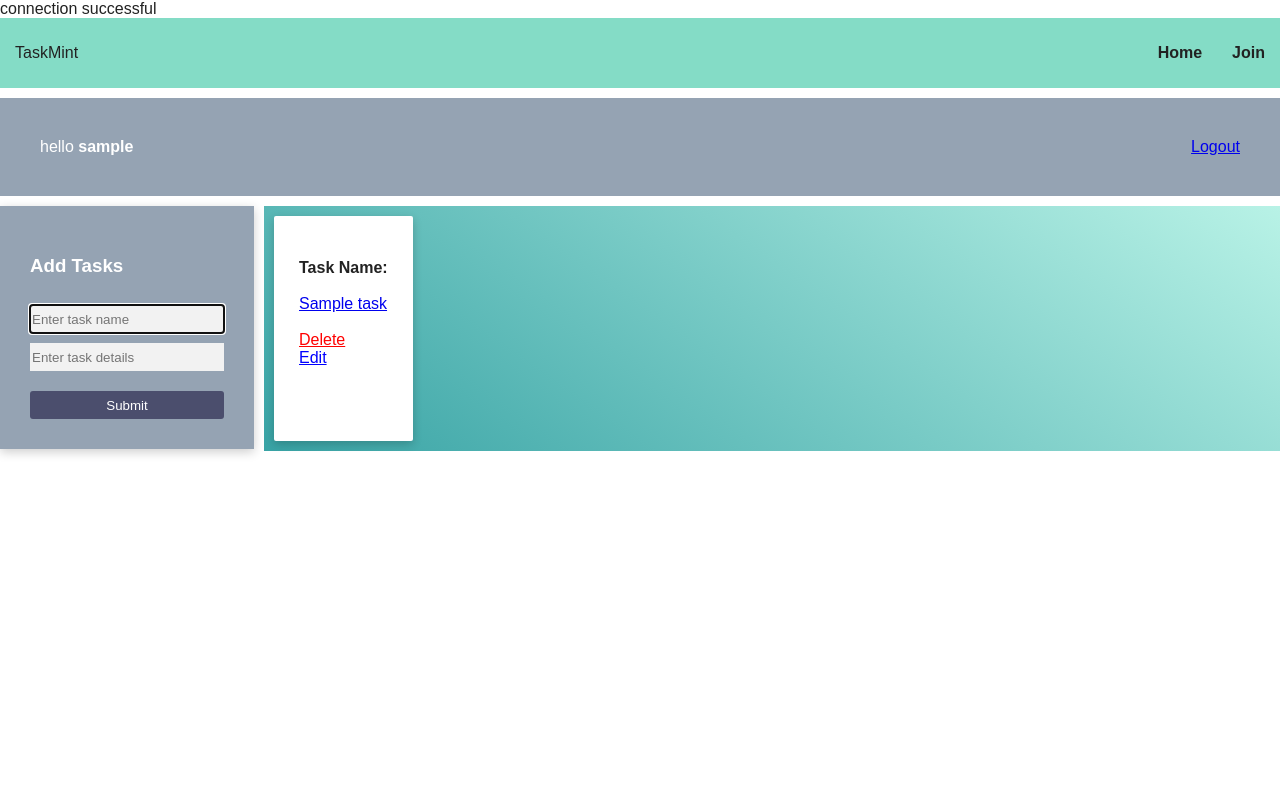
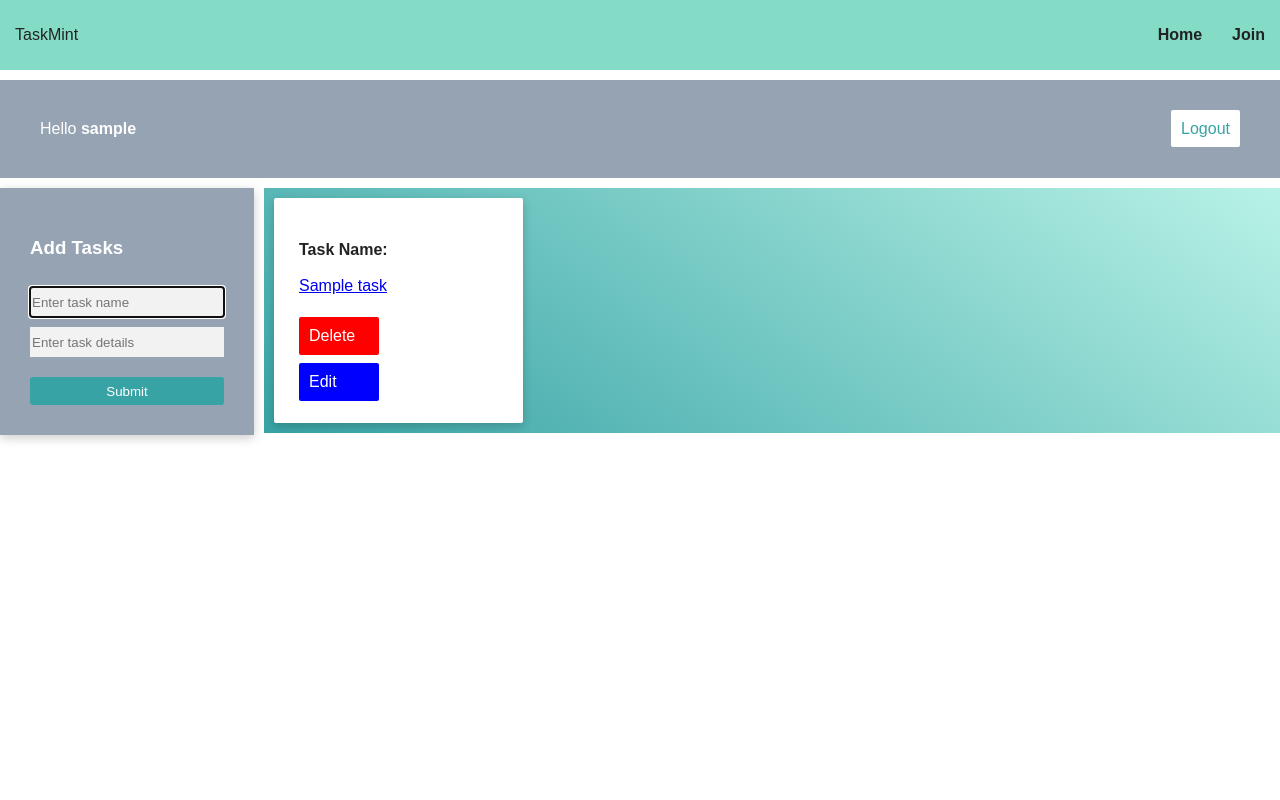
Before and after one commit to trisv/taskmint-prac-project, a PHP site: page / in a window 1280 px wide. Run offline with PHP 8.4, Linux system fonts and the light colour scheme; the visitor is signed in with stand-in values (Sample User, id 1); tables that the repository leaves empty or names only in its code hold one stand-in row (values such as "Sample post"); some web fonts are replaced.

Commit message:
Yet more styling changes

```diff
--- a/db.php
+++ b/db.php
@@ -12,7 +12,7 @@ try {
   //create new pdo instance
   $pdo = new PDO($dsn, $user, $password, [PDO::ATTR_ERRMODE => PDO::ERRMODE_EXCEPTION]);
   if($pdo) {
-    echo "connection successful";
+
   }
 } catch (PDOException $e) {
 	echo $e->getMessage();
--- a/index.php
+++ b/index.php
@@ -12,17 +12,17 @@ if(!userLoggedIn()){
  ?>
 
 <div class="main">
-  <div class="row-1" style="margin:10px auto;display:flex;justify-content:space-between;;padding:2.5rem;background-color:#95a3b3;">
-    <div class="welcome-bar" style="color:white;">
-      <?php echo 'hello ' . "<strong>" . $_SESSION['username'] . "</strong>"; ?>
+  <div class="row-1">
+    <div class="welcome-bar">
+      <?php echo 'Hello ' . "<strong>" . $_SESSION['username'] . "</strong>"; ?>
     </div>
     <div>
-      <a href='logout.php'>Logout</a>
+      <a class="logout-link"href='logout.php'>Logout</a>
     </div>
   </div>
-  <div class="row-2" style="display:flex;justify-content:flex-start;align-items:flex-start;gap:10px;">
-    <div class="task-form-container" style="width:20%;">
-      <form class="task-form" action="process_task.php" method='POST'style="display:flex;min-width:175pxmin-height:175px;padding:30px;background-color:#95a3b3;">
+  <div class="row-2">
+    <div class="task-form-container">
+      <form class="task-form" action="process_task.php" method='POST'>
         <h3>Add Tasks</h3>
         <input type="text" name="task_name" placeholder="Enter task name" required autofocus >
         <input type="text" name="task_details" placeholder="Enter task details" required >
@@ -39,18 +39,18 @@ if(!userLoggedIn()){
         $myTasks = $tasks_list->viewTasks();
         ?>
 
-      <div class="task-display" style="display:flex;min-height:175px;gap:10px;justify-content:flex-start;flex-wrap:wrap;padding:10px;background-image:linear-gradient(35deg, #38a3a5, #b8f2e6);">
+      <div class="task-display">
         <?php
         if(!empty($myTasks)) {
           foreach($myTasks as $task_item) {
-            echo "<div style='display:flex;flex-direction:column;max-width:20%;min-height:175px;background-color:#fff;padding:25px;box-shadow: 0 3px 10px rgb(0 0 0 / 0.2);border-radius:2px;'>";
+            echo "<div class='task-box' style='display:flex;flex-direction:column;width:20%;max-height:175px;background-color:#fff;padding:25px;box-shadow: 0 3px 10px rgb(0 0 0 / 0.2);border-radius:2px;'>";
             //echo "<strong>Task ID:</strong> " . $task_item['task_id'] . "<br>";
             echo "<br>";
             echo "<strong>Task Name:</strong> " . "<br>" . "<a href='task.php?task_id=" . $task_item['task_id'] . "'>" . $task_item['task_name'] . '</a><br>';
             //echo "<strong>Task Details:</strong> " . $task_item['task_details'] . "<br>";
             //echo "<strong>Task Date Added:</strong> " . date("F j, Y, g:i a", $task_item['task_date_added']) . "<br>";
-            echo "<a href='process_delete_task.php?task_id=" . $task_item['task_id'] . "' style='color:red;'>" . "Delete" . "</a>";
-            echo "<a href='edit_task.php?task_id=" . $task_item['task_id'] . "' style='color:blue;'>" . "Edit" . "</a>";
+            echo "<a href='process_delete_task.php?task_id=" . $task_item['task_id'] . "' class = 'delete-task-link'>" . "Delete" . "</a>";
+            echo "<a href='edit_task.php?task_id=" . $task_item['task_id'] . "' class = 'edit-task-link'>" . "Edit" . "</a>";
             echo "</div>";
           }
         } else {
--- a/resources/css/style.css
+++ b/resources/css/style.css
@@ -108,7 +108,7 @@ form input[type="submit"] {
   margin-top: 10px;
   border-radius: 3px;
   border:none;
-  background-color:#4b4e6d;
+  background-color:#38a3a5;
   color:#fff;
 }
 
@@ -119,3 +119,119 @@ form input[type="submit"]:hover {
   background-color: #84dcc6;
   color:#222222;
 }
+
+.row-1 {
+  margin:10px auto;
+  display:flex;
+  justify-content:space-between;
+  padding:2.5rem;
+  background-color:#95a3b3;
+}
+
+.welcome-bar {
+  color:#fff;
+}
+
+.row-2 {
+  display:flex;
+  justify-content:flex-start;
+  align-items:flex-start;
+  gap:10px;
+}
+
+.task-form-container {
+  width:20%;
+}
+
+.task-form {
+  display:flex;
+  min-width:175px;
+  min-height:175px;
+  padding:30px;
+  background-color:#95a3b3;
+}
+
+.tasks-display-container {
+  width:80%;
+
+}
+
+.task-display {
+  display:flex;
+  min-height:175px;
+  gap:10px;
+  justify-content:flex-start;
+  flex-wrap:wrap;
+  padding:10px;
+  background-image:linear-gradient(35deg, #38a3a5, #b8f2e6);
+}
+
+.task-box {
+  display:flex;
+  flex-direction:column;
+  width:20%;
+  max-height:175px;
+  background-color:#fff;
+  padding:25px;
+  box-shadow: 0 3px 10px rgb(0 0 0 / 0.2);
+  border-radius:2px;
+}
+
+.delete-task-link {
+  color:white;
+  padding:10px;
+  border-radius: 2px;
+  text-decoration:none;
+  background-color: red;
+  width: 30%;
+  margin:2% 0;
+}
+
+.delete-task-link:hover {
+  color:red;
+  background-color: #f2f2f2;
+}
+
+.edit-task-link {
+  color:white;
+  padding:10px;
+  border-radius: 2px;
+  text-decoration:none;
+  background-color:blue;
+  width:30%;
+  margin: 2% 0;
+}
+
+.edit-task-link:hover {
+  color:blue;
+  background-color:#f2f2f2;
+}
+
+.task-overview-container {
+  display:flex;
+  justify-content:center;
+  align-content:center;
+}
+
+.task-overview-box {
+  width:275px;
+  height:auto;
+  background-color:#95a3b3;
+  color:#fff;
+  padding:30px;
+  box-shadow:0 3px 10px rgb(0 0 0 / 0.2);
+  border-radius:10px;
+}
+
+.logout-link {
+  padding:10px;
+  border-radius: 2px;
+  background-color: #fff;
+  color: #38a3a5;
+  text-decoration:none;
+}
+
+.logout-link:hover {
+  background-color: #38a3a5;
+  color: #fff;
+}
--- a/task.php
+++ b/task.php
@@ -33,8 +33,8 @@ if(!$display_task_info){
 // var_dump($display_task_info = $display_task);
 
 // foreach($display_task_info as $task_info) {
-    echo "<div style='display:flex;justify-content:center;align-content:center;'>";
-    echo "<div style='width:275px;height:auto;background-color:#95a3b3;color:#fff;padding:30px;box-shadow:0 3px 10px rgb(0 0 0 / 0.2);border-radius:10px;'>";
+    echo "<div class='task-overview-container'>";
+    echo "<div class='task-overview-box'>";
     echo "<strong>Task ID:</strong> " . $display_task_info['task_id'] . "<br>";
     echo "<strong>Task Name:</strong> " . $display_task_info['task_name'] . '<br>';
     echo "<strong>Task Details:</strong> " . $display_task_info['task_details'] . "<br>";
```
